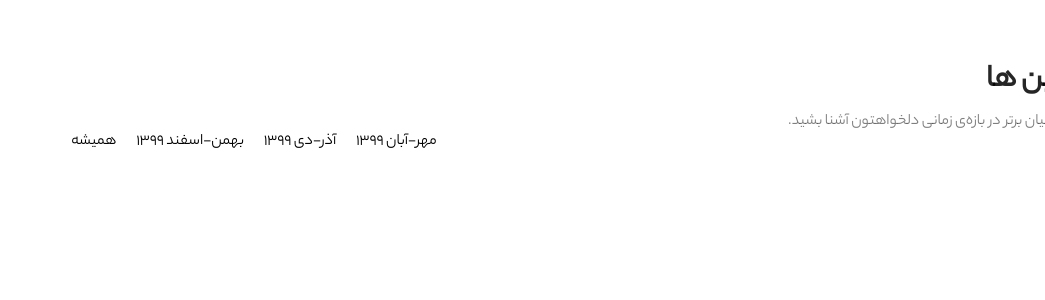
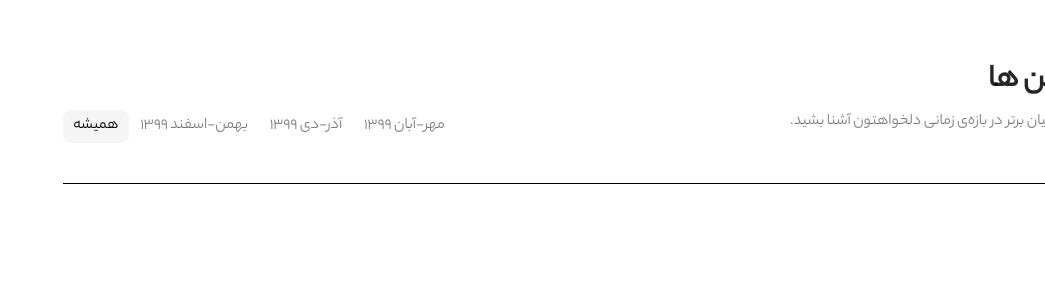
Before and after one commit to haniehtarbiat/best-hunters, a React (Create React App) app: page / in a window 1280 px wide. Shown: the top 300 px of the page, without its empty margins (235-1280 px from the left). Built offline with nearby package versions, Linux system fonts and the light colour scheme.

Commit message:
add filter details

```diff
--- a/src/index.css
+++ b/src/index.css
@@ -9,13 +9,14 @@ body {
   -moz-osx-font-smoothing: grayscale;
   -webkit-font-smoothing: antialiased;
 }
-p,h1{
+p,h1,ul{
   margin:0;
 }
 *{
-  --black:rgba(0,0,0,0);
+  --black:rgba(0,0,0,1);
   --light-black:rgba(0,0,0,0.85);
   --lightest-black:rgba(0,0,0,0.5);
+  --active-filter:rgba(216, 216, 216, 0.27);
 }
 
 @font-face {
--- a/src/pages/best-hunters/BestHunters.js
+++ b/src/pages/best-hunters/BestHunters.js
@@ -1,10 +1,14 @@
-import React from 'react';
+import React, { useState } from 'react';
 import styles from 'pages/best-hunters/BestHunters.module.css';
 import Filter from 'pages/best-hunters/components/filter/filter';
 
 const filtersArray = ['مهر-آبان ۱۳۹۹', 'آذر-دی ۱۳۹۹ ', 'بهمن-اسفند ۱۳۹۹ ', 'همیشه'];
 
 function BestHunters() {
+    const [activeFilter, setActiveFilter] = useState('همیشه');
+    const handleFilter = (filter) => {
+        setActiveFilter(filter);
+    };
     return (
         <div className={styles.container}>
             <header>
@@ -13,11 +17,12 @@ function BestHunters() {
             <div className={styles.filterContainer}>
                 <p>با شکارچیان برتر در بازه‌ی زمانی دلخواهتون آشنا بشید.</p>
                 <ul>
-                    {filtersArray.map((filter, index) => (
+                    {filtersArray.map((filter) => (
                         <Filter
                             filter={filter}
+                            handleFilter={handleFilter}
                             key={filter}
-                            status={index === (filtersArray.length) - 1}
+                            status={activeFilter === filter}
                         />
                     ))}
                 </ul>
--- a/src/pages/best-hunters/BestHunters.module.css
+++ b/src/pages/best-hunters/BestHunters.module.css
@@ -13,8 +13,10 @@
     margin-top: 3.5rem;
 }
 .filterContainer{
+    border-bottom:1px solid var(--black) ;
     display: flex;
     justify-content: space-between;
+    padding-bottom: 40px;
     padding-top:4px;
 }
 .filterContainer p{
--- a/src/pages/best-hunters/components/filter/Filter.module.css
+++ b/src/pages/best-hunters/components/filter/Filter.module.css
@@ -1,6 +1,12 @@
 .filter{
+    color:var(--lightest-black);
     display: inline-block;
+    margin-right: 2px;
     padding:4px 10px;
+
 }
 .activeFilter{
+    background-color: var(--active-filter);
+    border-radius: 8px;
+    color:var(--black);
 }
--- a/src/pages/best-hunters/components/filter/filter.js
+++ b/src/pages/best-hunters/components/filter/filter.js
@@ -1,25 +1,25 @@
 // @flow
-import React, { useState } from 'react';
+import React from 'react';
 import styles from 'pages/best-hunters/components/filter/Filter.module.css';
 
 type Props={
     filter: string,
+    handleFilter: Function,
     status: boolean
 };
 
 function Filter(props: Props) {
-    const { filter, status } = props;
-    const [active, setActive] = useState(status);
-    const handleClick = () => {
-        console.log('yyyy');
-        setActive(true);
-    };
-    const classes = active ? `${styles.filter} ${styles.activeFilter}` : styles.filter;
+    const { filter, handleFilter, status } = props;
+    const classes = status ? `${styles.filter} ${styles.activeFilter}` : styles.filter;
     return (
         <li
             className={classes}
-            onClick={handleClick}
-            onKeyDown={handleClick}
+            onClick={() => {
+                handleFilter(filter);
+            }}
+            onKeyDown={() => {
+                handleFilter(filter);
+            }}
             role="menuitem"
         >
             {filter}
```
Also changed, not shown: 1 other file (tests, documents, lock files or other folders).
